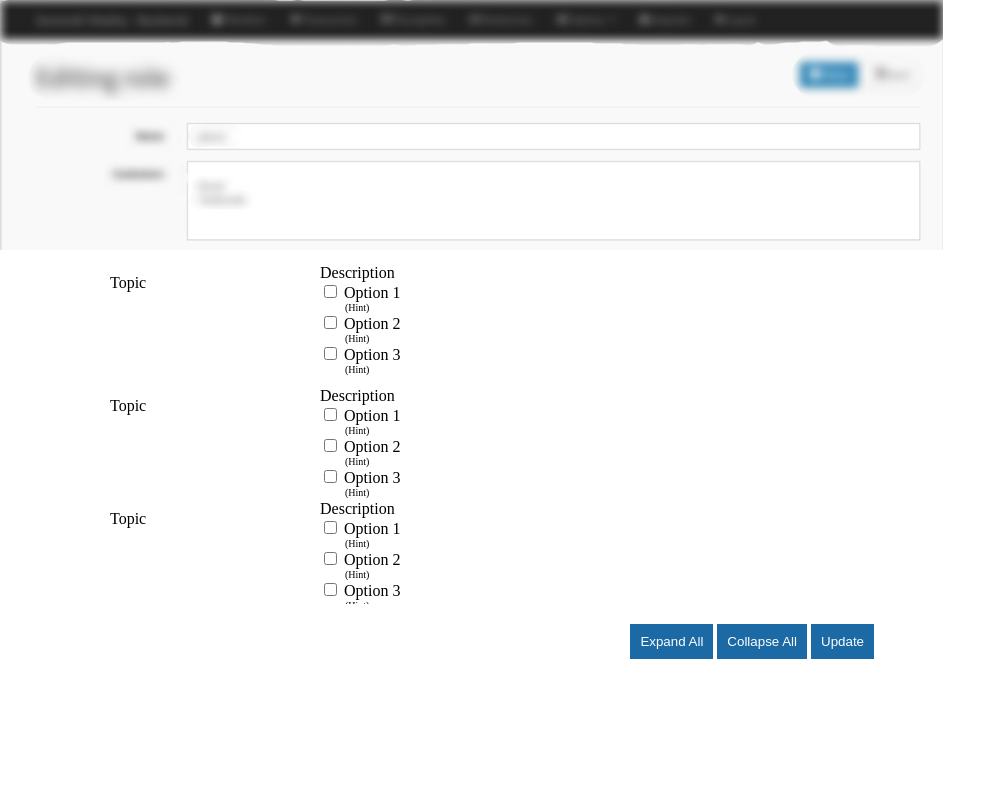
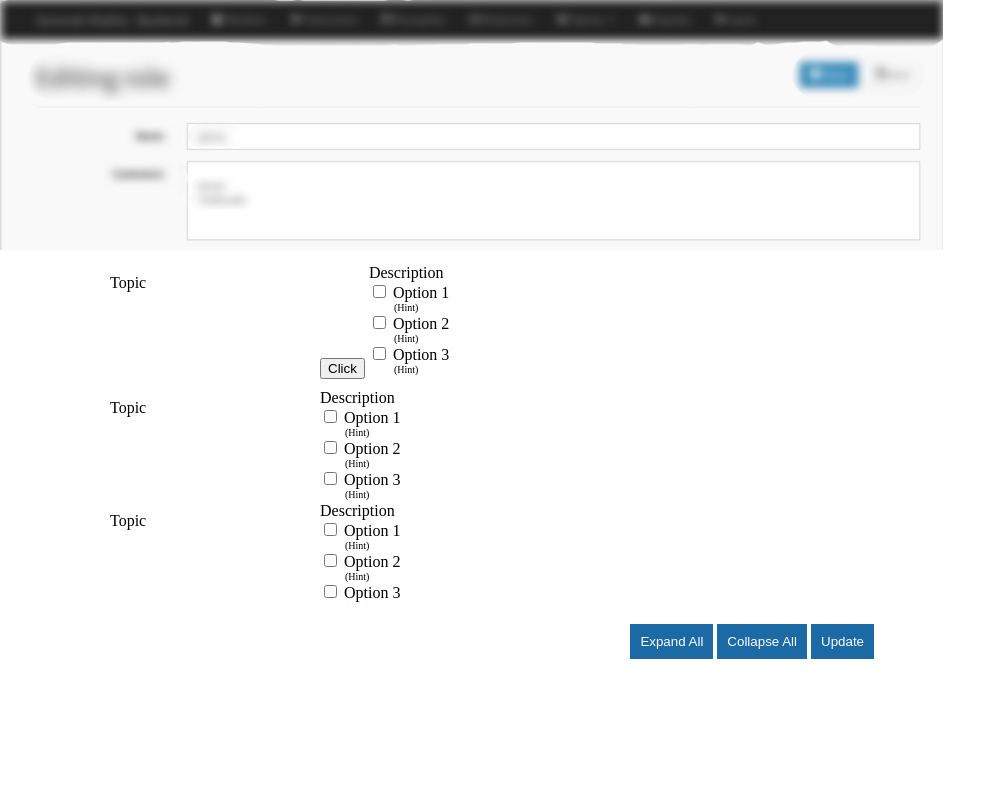
Before and after one commit to Laz0rSquid/ReactSettingsPagePrototype, a website: page index.html in a window 1280 px wide. Shown: the whole page, without its empty margins (0-1006 px from the left). Drawn offline with Linux system fonts and the light colour scheme.

Commit message:
index.html: prototype for toggle button to expand/collapse topics
In order to save space and show role checkboxes as needed, an expand/collapse function has to be implemented
Button added that calls a function with the corresponding div id

issue:

```diff
--- a/index.html
+++ b/index.html
@@ -12,7 +12,8 @@
 		<div class="dynamic-setting-list">
 			<div class="setting-list__element">
 				<div class="list-element__topic">Topic</div>
-				<div class="topic__content">
+				<button onclick="toggleDiv('id')">Click</button>
+				<div class="topic__content" id="id">
 					<div class="topic__description">Description</div>
 					<ul class="topic-content__checkbox-list">
 						<li>
@@ -30,6 +31,12 @@
 					</ul>
 				</div>
 			</div>
+			<script>
+				function toggleDiv(id) {
+					var div = document.getElementById(id);
+					div.style.display = div.style.display == "none" ? "inline-block" : "none";
+				}
+			</script>
 			<div class="setting-list___element">
 				<div class="list-element__topic">Topic</div>
 				<div class="topic__content">
```
